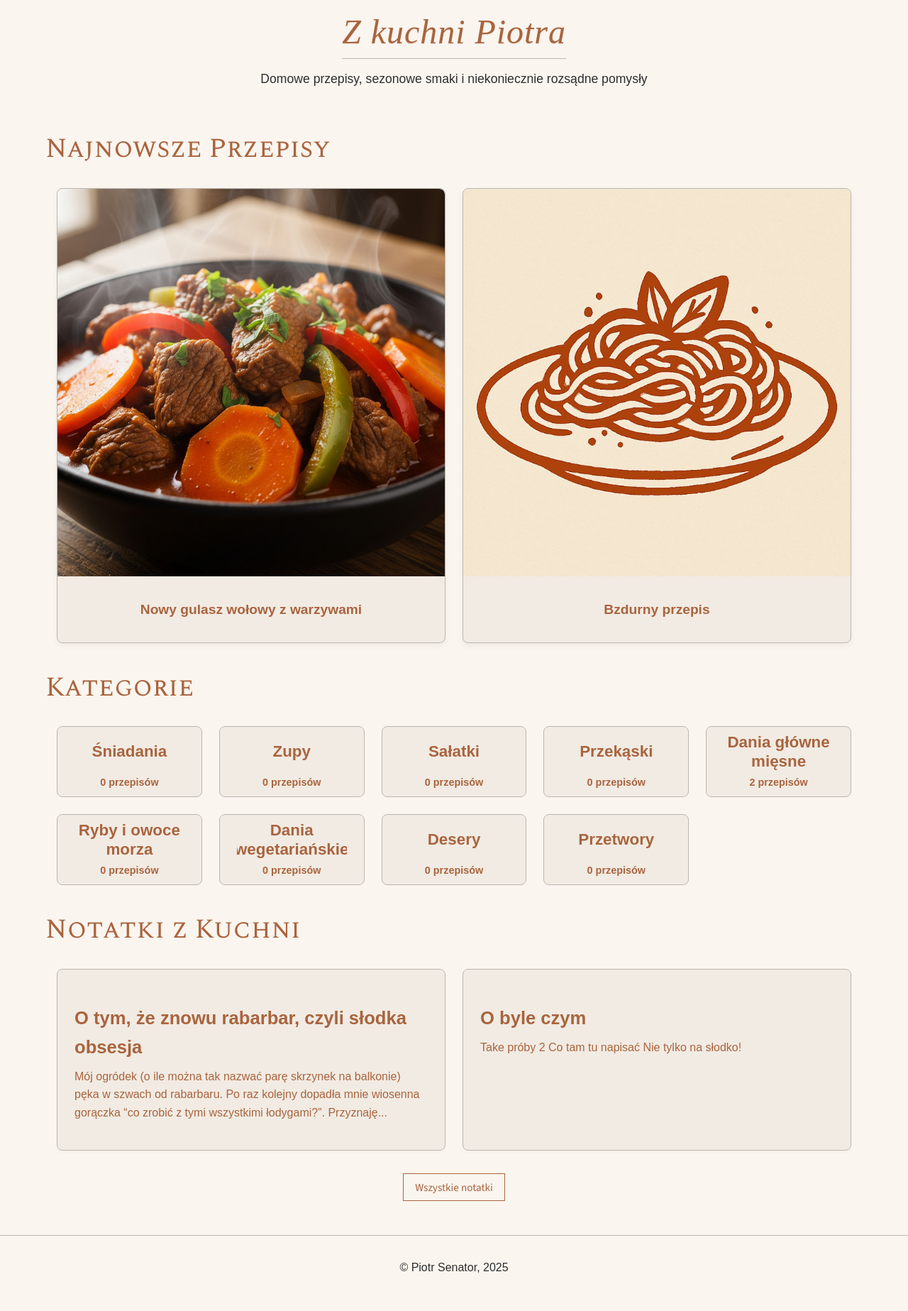
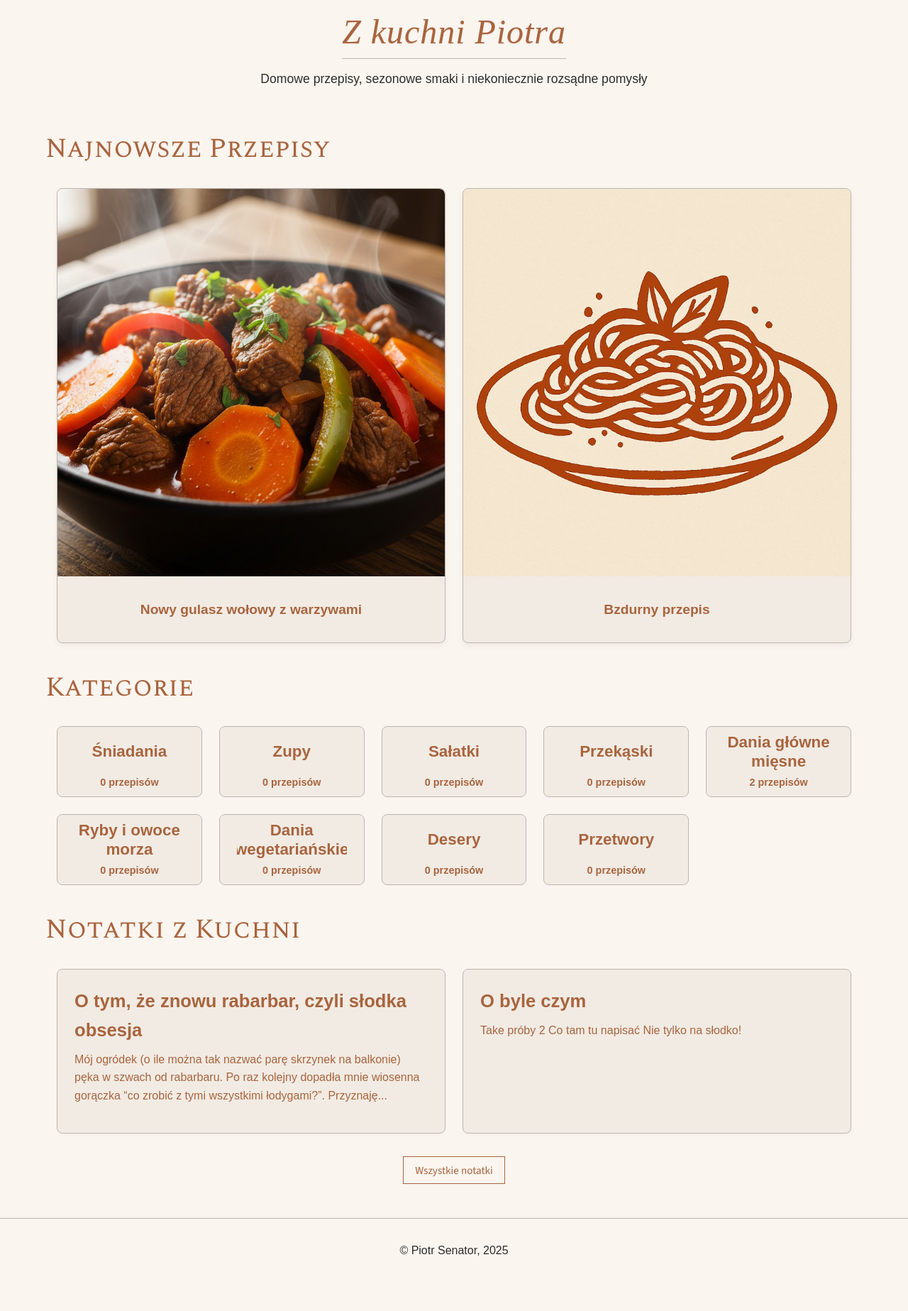
Before and after one commit to piotrsenator/kuchnia, a Jekyll site: the page built from index.html, in a window 1280 px wide. Shown: the whole page at 71% size. Built offline with Jekyll 4.4.1, drawn with Linux system fonts in a browser that asks for light colours; some web fonts are replaced; after the commit the page ends 1823 px from its top, so only the background shows below that.

Commit message:
Update _base.scss

```diff
--- a/_sass/_base.scss
+++ b/_sass/_base.scss
@@ -139,7 +139,7 @@ h3 {
   font-weight: var(--font-weight-semibold);
   font-size: 1.5rem;
   color: var(--color-primary);
-  margin-top: var(--spacing-md);
+  margin-top: 0;
   margin-bottom: var(--spacing-sm);
 }
 h4 { font-size: 1.4rem; }
```
